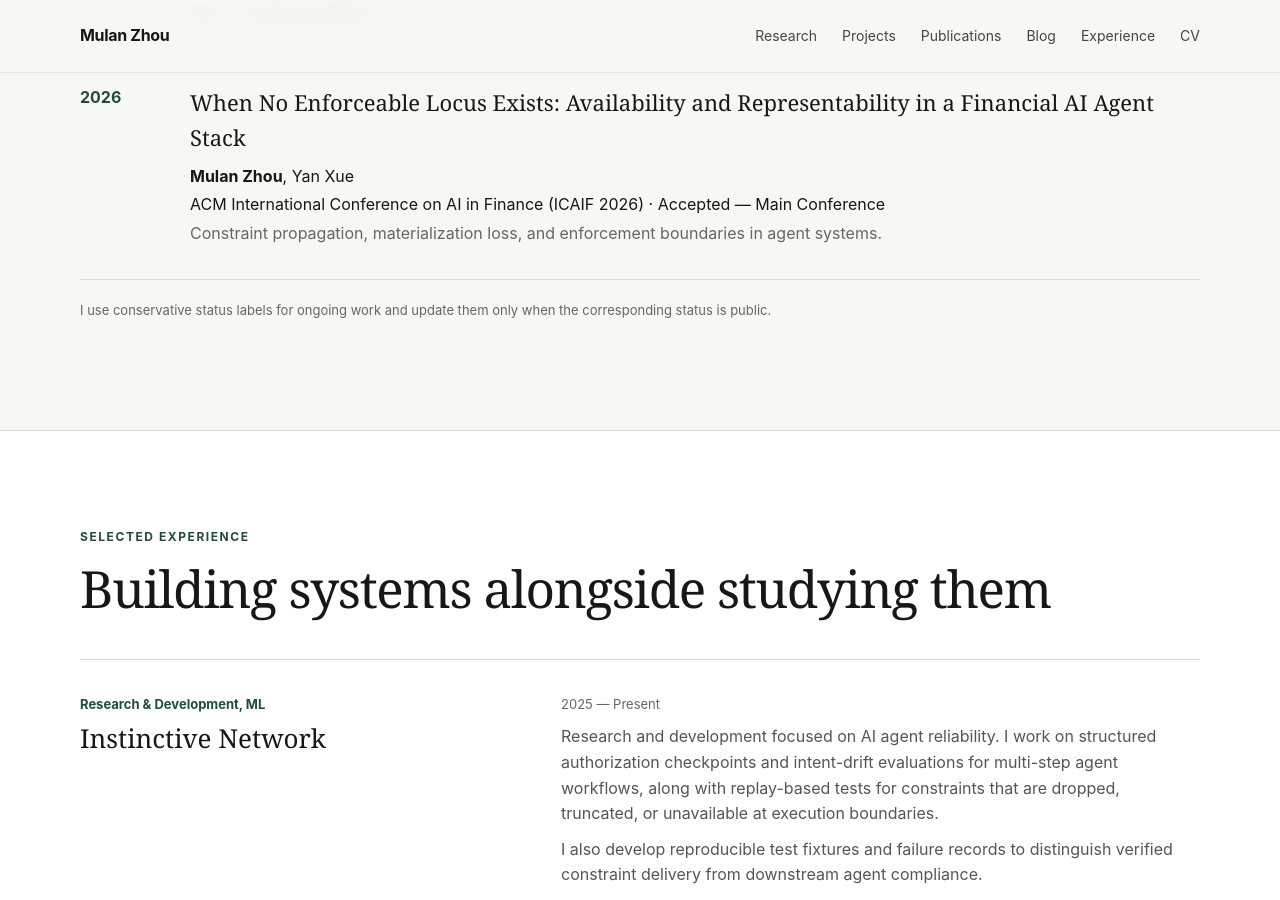
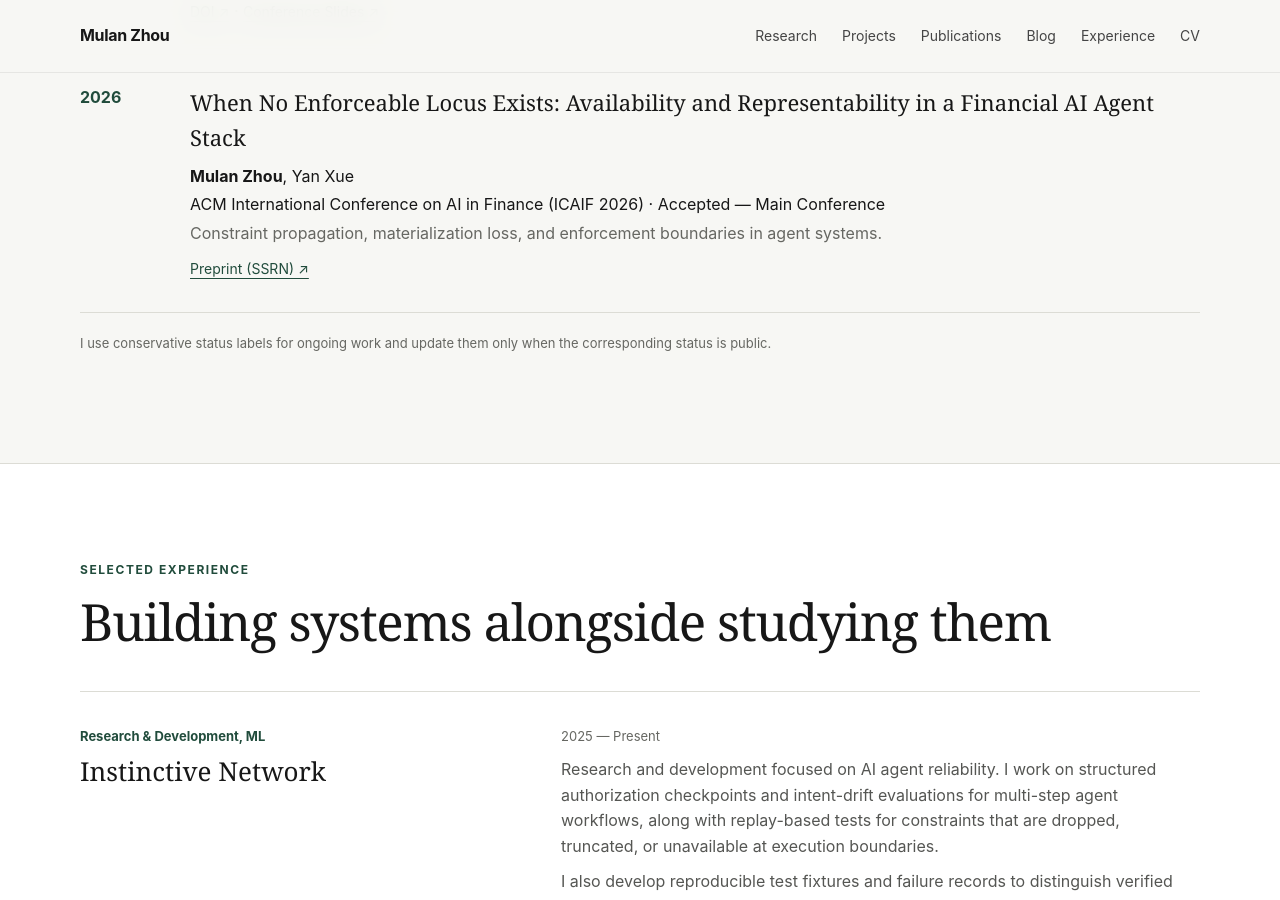
Before and after one commit to mulanz689/mulanz689.github.io, a Jekyll site: the page index.html, which Jekyll copies as it is, in a window 1280 px wide and 900 px high, scrolled down 3507 px. Built offline with Jekyll 4.4.1, drawn with Linux system fonts in a browser that asks for light colours.

Commit message:
Publications: add the SSRN preprint link for the ICAIF 2026 paper

```diff
--- a/index.html
+++ b/index.html
@@ -180,6 +180,9 @@
             <p class="muted">
               Constraint propagation, materialization loss, and enforcement boundaries in agent systems.
             </p>
+            <div class="inline-links">
+              <a href="https://papers.ssrn.com/sol3/papers.cfm?abstract_id=7618438" target="_blank" rel="noopener noreferrer">Preprint (SSRN) ↗</a>
+            </div>
           </div>
         </article>
       </div>
```
